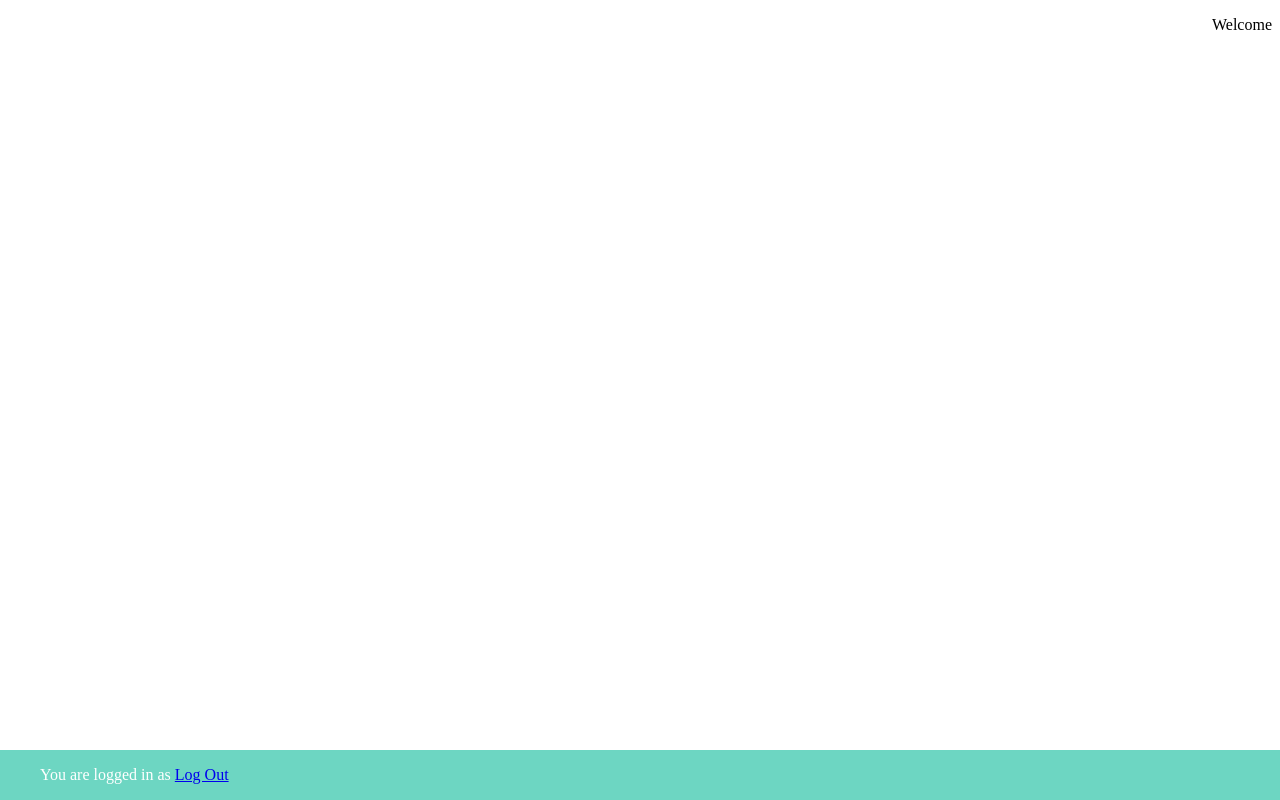
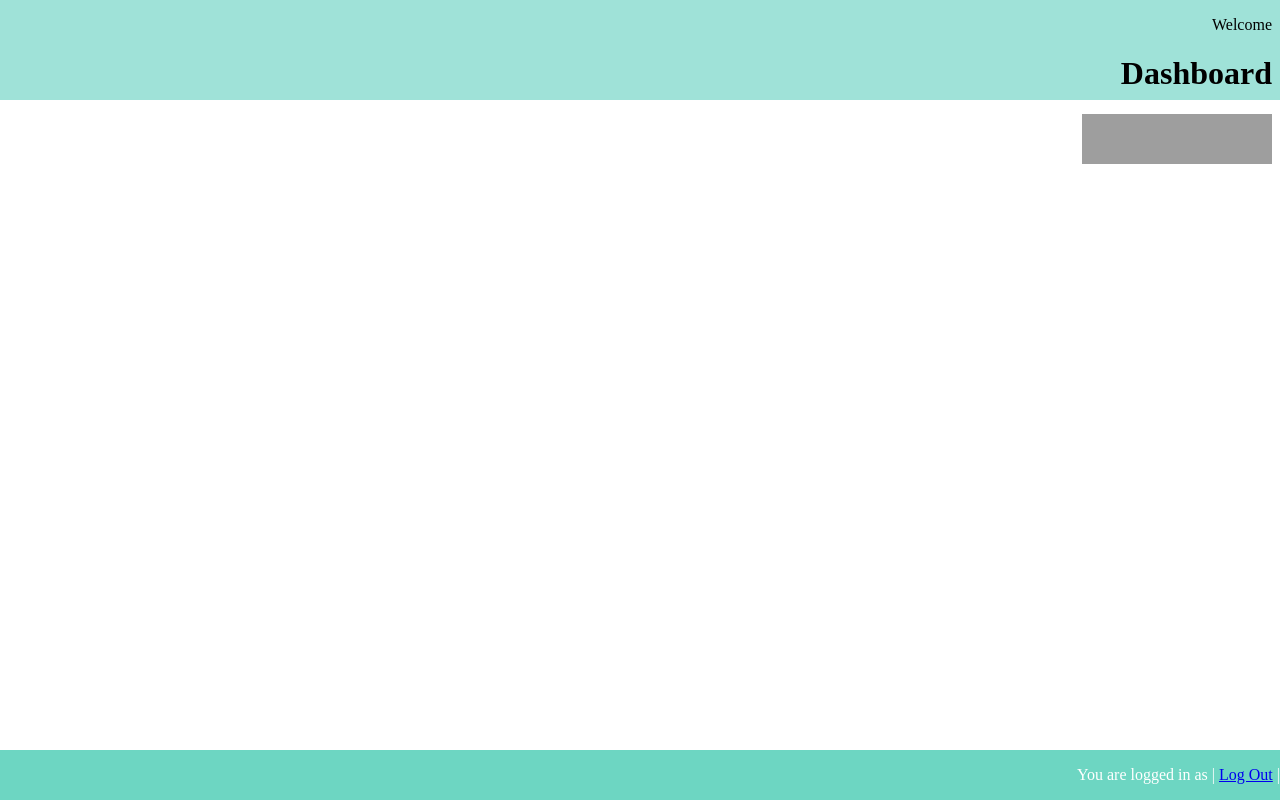
Before and after one commit to u19343205/accounts, a Django app: page /home/ in a window 1280 px wide. Run offline with Django 3.2, Linux system fonts and the light colour scheme; grey boxes are pictures that could not be loaded.

Commit message:
attempt to connect seperate css file

```diff
--- a/config/urls.py
+++ b/config/urls.py
@@ -18,6 +18,9 @@
 from django.urls import path, include
 from django.views.generic.base import TemplateView
 from django.contrib.staticfiles.urls import staticfiles_urlpatterns
+from django.conf.urls import url, include
+from django.conf.urls.static import static
+from django.conf import settings
 
 urlpatterns = [
     path('admin/', admin.site.urls),
@@ -27,6 +30,7 @@
 ]
 
 urlpatterns += staticfiles_urlpatterns()
+urlpatterns += static(settings.STATIC_URL, document_root=settings.STATIC_ROOT)
 
 admin.site.site_header = "WMGTSS Admin"
 admin.site.site_title = "WMGTSS Admin Portal"
--- /dev/null
+++ b/polls/static/dj_app/css/wmgtss.css
@@ -0,0 +1,11 @@
+html,
+
+p {
+text-align : right;
+}
+
+h2 {
+    display: inline-block;
+    text-align: center;
+    color: #014e45;
+}
--- a/templates/base.html
+++ b/templates/base.html
@@ -1,9 +1,15 @@
 <!-- templates/base.html -->
+{% load static %}
 <!DOCTYPE html>
 <html>
 <head>
   <meta charset="utf-8">
+  <meta http-equiv="X-UA-Compatible" content="IE=edge">
+  <meta name = "viewport" content="width =device-width, initial-scale">
+  <link rel="stylesheet" type="text/css" href="{% static 'dj_app/css/wmgtss.css' %}">
+
   <title>{% block title %}WMGTSS{% endblock %}</title>
+
 </head>
 <body>
   <main>
@@ -13,8 +19,13 @@
   </main>
 </body>
 <footer>
-<style>
-  .footer {
+    <div class="footer">
+      <p style ="text-indent: 40px">You are logged in as {{user.username}} |  <a href="{% url 'logout' %}"> Log Out</a>
+      | </p>
+    </div>
+  </footer>
+  <style>
+    .footer {
     position: fixed;
     left: 0;
     bottom: 0;
@@ -24,8 +35,4 @@
     text-align: left;
   }
   </style>
-    <div class="footer">
-      <p style ="text-indent: 40px">You are logged in as {{user.username}}  <a href="{% url 'logout' %}">Log Out</a> </p>
-    </div>
-  </footer>
 </html>
--- a/templates/home.html
+++ b/templates/home.html
@@ -1,6 +1,13 @@
+{% extends 'base.html' %}
+{% load static %}
+
 <!DOCTYPE html>
 <html lang="en">
-{% extends 'base.html' %}
+  <meta charset="utf-8">
+  <meta http-equiv="X-UA-Compatible" content="IE=edge">
+  <meta name = "viewport" content="width =device-width, initial-scale">
+  <link rel="stylesheet" type="text/css" href="{% static 'dj_app/css/wmgtss.css' %}">
+
 <!--
 {% if user.is_authenticated %}
 
@@ -11,13 +18,13 @@
 
 -->
 
-{% block title %}WMGTSS Dashboard{% endblock %}
+
 
 {% block content %}
 
 
   <p style = "text-align : right;">Welcome {{ user.username }}</p>
-  <h2 style = "font-size: 40px; text-align: center; color: white;">Dashboard</h2 style>
+  <h1 >Dashboard</h1>
 
 
 
@@ -41,12 +48,11 @@
 
 
 
-{% endblock %}
 
 
 <head>
  <meta charset="utf-8">
-<title>WMGTSS Q&A Board</title>
+<title>Dashboard</title>
 <img src="Logo.png"
   left = 0;
    top = 0;
@@ -55,7 +61,6 @@
 
 >
 
-<h1 style ="display: inline-block; text-align: center; color: #014e45; " >Questions & Answers</h1>
 
 <style>
   .rectangle {
@@ -78,6 +83,7 @@
 </style>
 </head>
 <body>
+  {% endblock %}
 
 <style>
 .footer {
```
Also changed, not shown: config/settings.py (+4 -3 lines).
